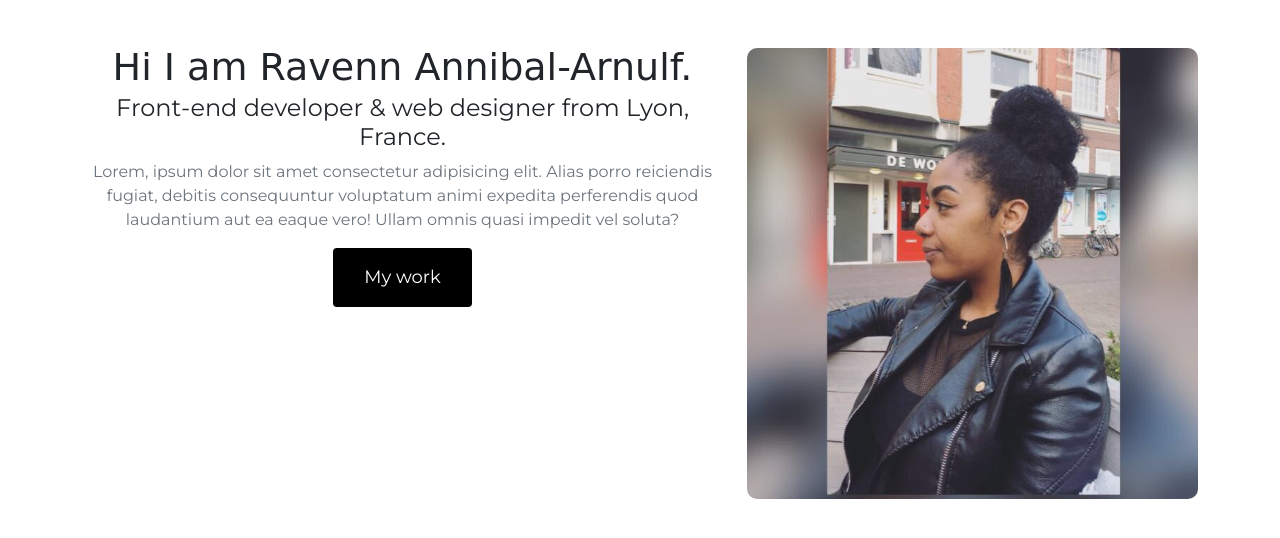
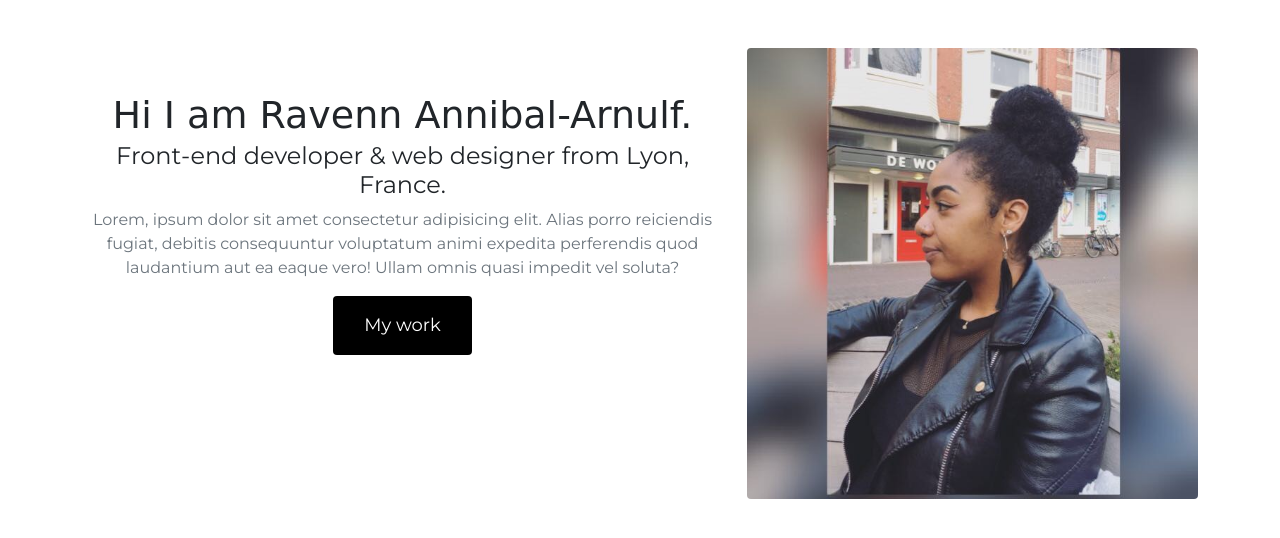
Before and after one commit to Ravennisis/portfolio-project-final, a plain HTML site: page about.html in a window 1280 px wide. Drawn offline with nearby package versions, Linux system fonts and the light colour scheme; a web font is replaced by a local one.

Commit message:
style changes

```diff
--- a/CSS/styles.css
+++ b/CSS/styles.css
@@ -59,7 +59,3 @@ p {
 .container h3 {
   font-size: 24px;
 }
-
-.container img {
-  border-radius: 10px;
-}
--- a/about.html
+++ b/about.html
@@ -17,13 +17,15 @@
     <div class="container">
     <div class="row">
         <div class="col-7 text-center mt-5">
+            <br />
+            <br />
     <h1>Hi I am Ravenn Annibal-Arnulf.</h1>
     <h3>Front-end developer & web designer from Lyon, France.</h3>
     <p class="text-muted">Lorem, ipsum dolor sit amet consectetur adipisicing elit. Alias porro reiciendis fugiat, debitis consequuntur voluptatum animi expedita perferendis quod laudantium aut ea eaque vero! Ullam omnis quasi impedit vel soluta?</p>
     <a href="/" class="btn btn-branding">My work</a>
 </div>
 <div class="col-5">
-    <img src="/IMAGES/IMG_2528.JPG" alt="Picture of myself" class="img-fluid mt-5">
+    <img src="/IMAGES/IMG_2528.JPG" alt="Picture of myself" class="img-fluid rounded mt-5 d-none d-sm-block">
 </div>
 </div>
 </div>
```
